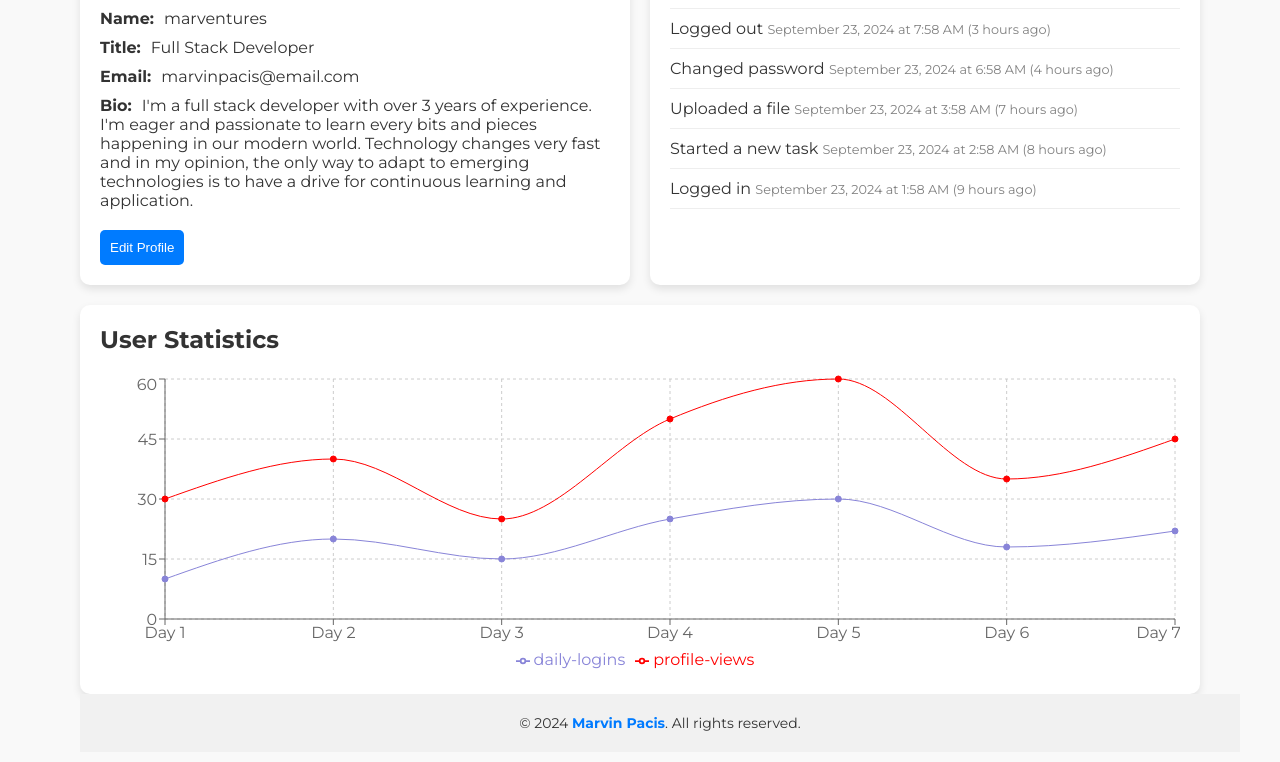
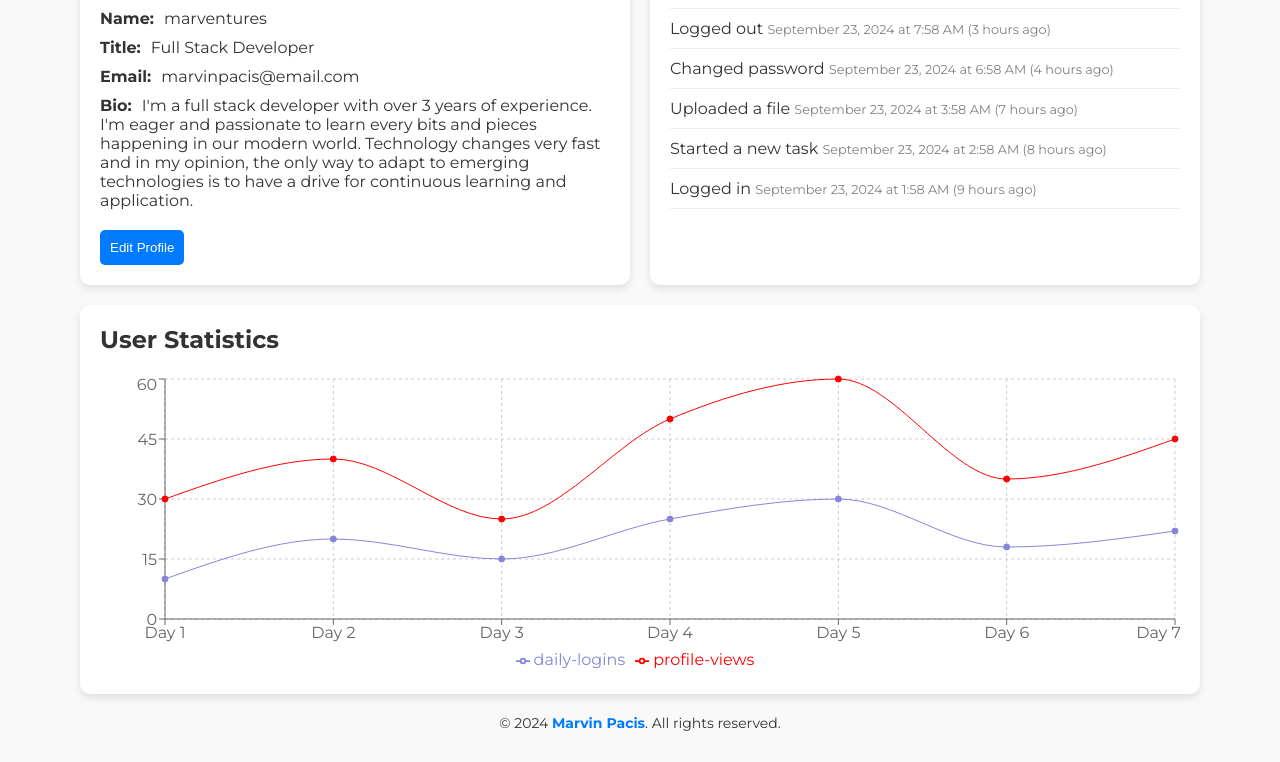
Before and after one commit to marventures/user-dashboard, a React (Create React App) app: page / in a window 1280 px wide. Shown: the part 264-1026 px from the top of the page. Built offline with nearby package versions, Linux system fonts and the light colour scheme.

Commit message:
fix: update footer css styles

```diff
--- a/src/components/Footer/Footer.styled.js
+++ b/src/components/Footer/Footer.styled.js
@@ -1,13 +1,11 @@
 import styled from 'styled-components';
 
 export const FooterContainer = styled.footer`
-  background-color: ${({ darkMode }) => (darkMode ? '#222' : '#f1f1f1')};
   color: ${({ darkMode }) => (darkMode ? '#fff' : '#333')};
   text-align: center;
   padding: 20px;
   position: relative;
   bottom: 0;
-  width: 100%;
   font-size: 14px;
 
   p {
```
